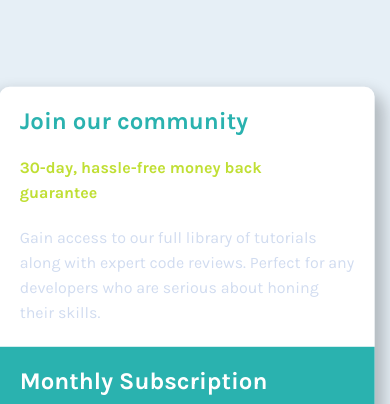
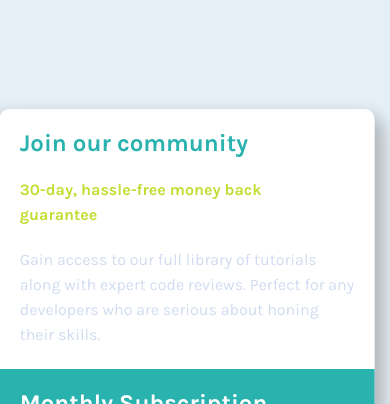
Before and after one commit to LucasNCosta/html-css, a plain HTML site: page treinar/single-price-grid/index.html in a window 390 px wide. Shown: the top 404 px of the page. Drawn offline with Linux system fonts and the light colour scheme.

Commit message:
Corrigindo centralização do main em tela mobile

```diff
--- a/treinar/single-price-grid/estilo/style.css
+++ b/treinar/single-price-grid/estilo/style.css
@@ -26,7 +26,7 @@
     box-shadow: 0px 15px 15px 10px rgba(0, 0, 0, 0.222);
     top: 50%;
     left: 50%;
-    transform: translate(-50%, -43%);
+    transform: translate(-50%, -40%);
   }
   p{
     font-size: 16px;
```
